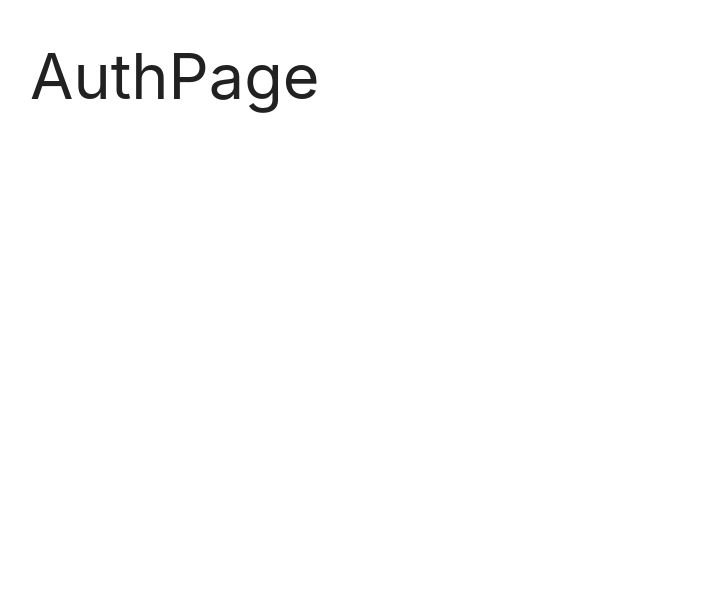
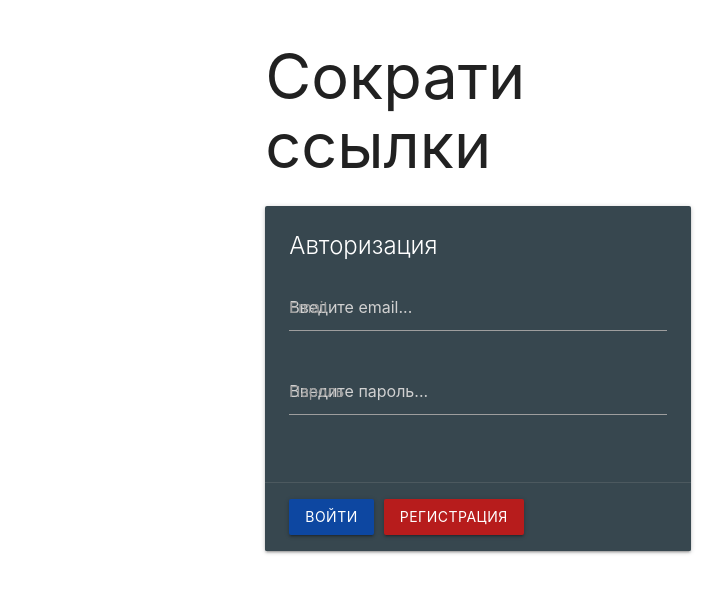
Before and after one commit to ScobarDen/mern-app, a React (Create React App) app in the folder client/: page / in a window 1280 px wide. Shown: the top 592 px of the page, without its empty margins (162-886 px from the left). Built offline with nearby package versions, Linux system fonts and the light colour scheme.

Commit message:
add card to auth

```diff
--- a/client/src/pages/AuthPage.js
+++ b/client/src/pages/AuthPage.js
@@ -3,7 +3,28 @@ import React from "react";
 const AuthPage = () => {
     return (
         <div className="row">
-            <h1>AuthPage</h1>
+            <div className="col s6 offset-s3">
+                <h1>Сократи ссылки</h1>
+                <div className="card blue-grey darken-3">
+                    <div className="card-content white-text">
+                        <span className="card-title">Авторизация</span>
+                        <div className="row">
+                            <div className="input-field col s12">
+                                <input placeholder="Введите email..." id="email" type="text" className="validate color-input" name="email"/>
+                                <label htmlFor="email">Email</label>
+                            </div>
+                            <div className="input-field col s12">
+                                <input placeholder="Введите пароль..." id="password" type="password" className="validate color-input" name="password"/>
+                                <label htmlFor="password">Пароль</label>
+                            </div>
+                        </div>
+                    </div>
+                    <div className="card-action">
+                        <button className="btn waves-effect waves-light blue darken-4" style={{marginRight: 10}}>Войти</button>
+                        <button className="btn waves-effect waves-light red darken-4">Регистрация</button>
+                    </div>
+                </div>
+            </div>
         </div>
     );
 }
```
